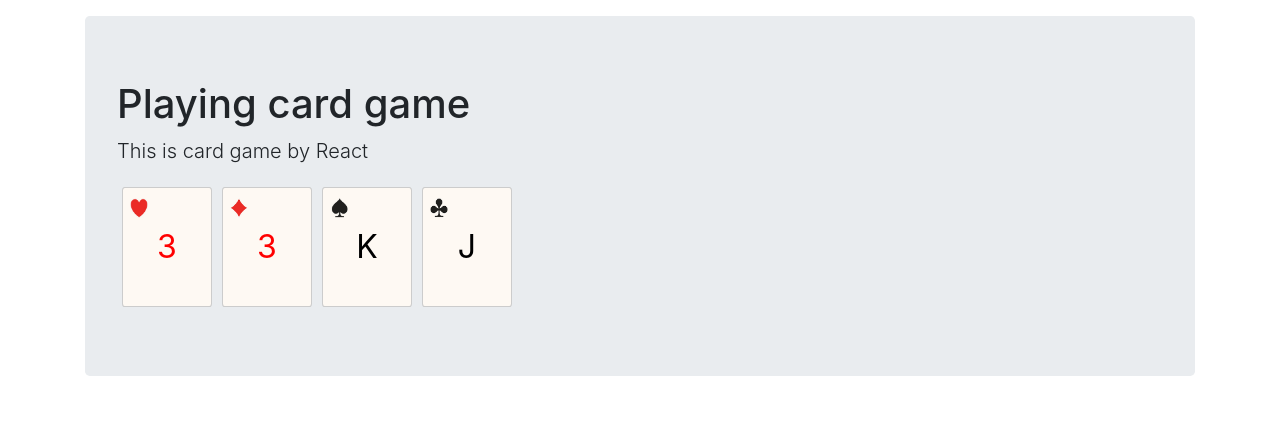
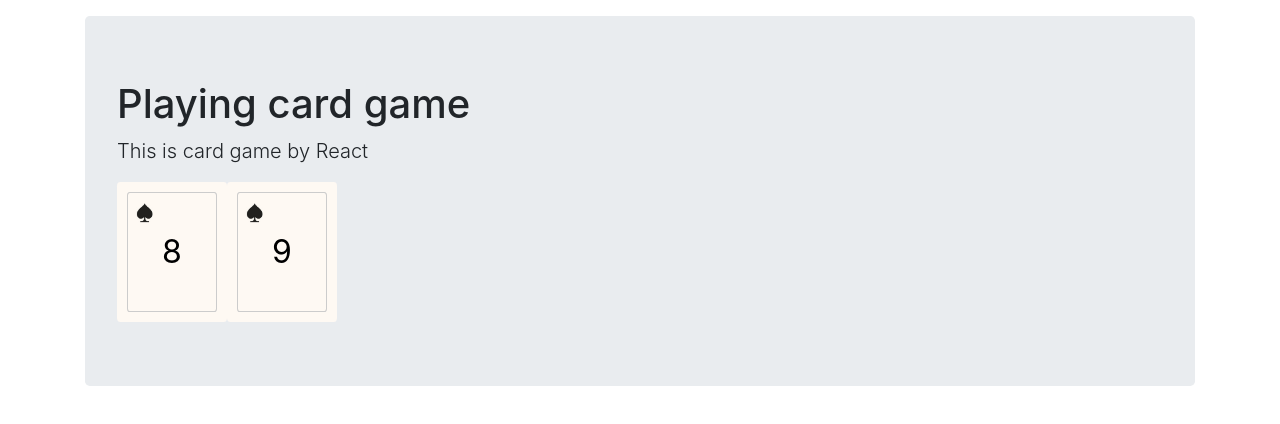
Before and after one commit to koko37/playing-card, a React (Create React App) app: page / in a window 1280 px wide. Shown: the top 424 px of the page. Built offline with nearby package versions, Linux system fonts and the light colour scheme.

Commit message:
feat: add redux

```diff
--- a/package.json
+++ b/package.json
@@ -14,7 +14,9 @@
     "react-router-dom": "^5.2.0",
     "react-router-redux": "^4.0.8",
     "react-scripts": "3.4.1",
-    "redux": "^4.0.5"
+    "redux": "^4.0.5",
+    "redux-devtools-extension": "^2.13.8",
+    "redux-thunk": "^2.3.0"
   },
   "scripts": {
     "start": "react-scripts start",
--- a/src/App.js
+++ b/src/App.js
@@ -1,12 +1,25 @@
-import React, { useState } from 'react'
-import { Container, Row, Button, Jumbotron  } from 'react-bootstrap';
-import Card from "./components/Card"
+import React from 'react'
+import { Container, Jumbotron  } from 'react-bootstrap';
+import CardHolder from "./components/CardHolder"
+
 
 export default () => {
     const card_size = {
         width: "90px",
         height: "120px"
     }
+    const cards_place_1 = [
+        {flower: "h", number: "3"},
+        {flower: "c", number: "5"},
+        {flower: "d", number: "j"},
+        {flower: "s", number: "8"},
+    ]
+    const cards_place_2 = [
+        {flower: "h", number: "6"},
+        {flower: "c", number: "7"},
+        {flower: "d", number: "8"},
+        {flower: "s", number: "9"},
+    ]
 
     return (
         <Container>
@@ -14,10 +27,8 @@ export default () => {
                 <h1>Playing card game</h1>
                 <p className="lead">This is card game by React</p>
                 <div className="d-flex">
-                    <Card flower="h" number="3" size={card_size} />
-                    <Card flower="d" number="3" size={card_size} />
-                    <Card flower="s" number="k" size={card_size} />
-                    <Card flower="c" number="j" size={card_size} />
+                    <CardHolder cards={cards_place_1} card_size={card_size} />
+                    <CardHolder cards={cards_place_2} card_size={card_size} />
                 </div>
 
             </Jumbotron>
--- /dev/null
+++ b/src/actions/picKActions.js
@@ -0,0 +1,17 @@
+export const PICK_FIRST_CARD = 'PICK_FIRST_CARD'
+export const PICK_SECOND_CARD = 'PICK_SECOND_CARD'
+export const RELEASE_SELECTED_CARDS = 'RELEASE_SELECTED_CARD'
+
+export const pickFirstCard = (card) => ({
+    type: PICK_FIRST_CARD,
+    payload: card
+})
+
+export const pickSecondCard = (card) => ({
+    type: PICK_SECOND_CARD,
+    payload: card
+})
+
+export const releaseSelected = () => ({
+    type: RELEASE_SELECTED_CARDS
+})
--- a/src/components/Card.js
+++ b/src/components/Card.js
@@ -5,7 +5,7 @@ import diamond from "../imgs/d.png"
 import heart from "../imgs/h.png"
 import spade from "../imgs/s.png"
 
-export default ({flower, number, size}) => {
+export default ({card, size, pickup}) => {
     const width = size != null ? size.width : "120px"
     const height = size != null ? size.height : "150px"
 
@@ -28,16 +28,16 @@ export default ({flower, number, size}) => {
     const card_style = {
         width: width,
         height: height,
-        color: (flower === "h" || flower === "d") ? "red" : "black",
-        backgroundImage: `url(${getImage(flower)})`,
+        color: (card.flower === "h" || card.flower === "d") ? "red" : "black",
+        backgroundImage: `url(${getImage(card.flower)})`,
         backgroundRepeat: "no-repeat",
         backgroundPosition: "10% 10%",
         backgroundSize: "20% 17%"
     }
 
     return (
-        <div className={styles.card + " d-flex align-items-center justify-content-center"} style={card_style}>
-            <span className={styles.number}>{number.toString().toUpperCase()}</span>
+        <div className={styles.card + " d-flex align-items-center justify-content-center"} style={card_style} onClick={() => pickup(card)}>
+            <span className={styles.number}>{card.number.toString().toUpperCase()}</span>
         </div>
     )
 }
--- /dev/null
+++ b/src/components/CardHolder.js
@@ -0,0 +1,67 @@
+import React, { useState } from 'react'
+import { connect } from 'react-redux'
+import styles from "../styles/card-holder.module.css"
+import Card from "./Card"
+import { pickFirstCard, pickSecondCard, releaseSelected } from "../actions/picKActions"
+
+const mapStateToProps = (state) => ({
+    firstCard: state.pickup.firstCard,
+    secondCard: state.pickup.secondCard
+})
+
+const mapDispatchToProps = (dispatch) => ({
+    setFirstCard: (card) => dispatch(pickFirstCard(card)),
+    setSecondCard: (card) => dispatch(pickSecondCard(card)),
+    releaseSelect: () => dispatch(releaseSelected())
+})
+
+const CardHolder = ({cards, card_size, firstCard, secondCard, setFirstCard, setSecondCard, releaseSelect}) => {
+    const [cardList, setCardList] = useState(cards);
+    const [topCard, setTopCard] = useState(cards[cards.length - 1])
+    const [active, setActive] = useState(topCard === firstCard);
+
+    const style = {
+        border: active ? "solid 1px #f00" : "none"
+    }
+
+    const pickCard = (card) => {
+        // check validation
+        if(cardList.length ===0)
+        {
+            return
+        }
+        if(firstCard == null)
+        {
+            setFirstCard(topCard);
+            console.log("selected first card!");
+            return;
+        }
+        if(firstCard === topCard)
+        {
+            console.log("same card selected.");
+            return;
+        }
+        if(firstCard.number !== topCard.number)
+        {
+            console.log("different card selected.");
+            setFirstCard(null);
+            return;
+        }
+
+        // 2 same cards were selected, so remove the card pair
+        setTopCard(cardList.pop());
+        setActive(false);
+        setFirstCard(null);
+
+    }
+
+    return(
+        <div className={styles.cardHolder} style={style}>
+            {topCard != null && (
+                <Card card={topCard} size={card_size} pickup={pickCard} />
+            )}
+        </div>
+    )
+}
+
+export default connect(mapStateToProps, mapDispatchToProps)(CardHolder)
--- a/src/index.js
+++ b/src/index.js
@@ -2,7 +2,21 @@ import ReactDOM from 'react-dom'
 import React from 'react'
 import App from './App'
 
+import { createStore, applyMiddleware } from 'redux'
+import { Provider } from 'react-redux'
+import thunk from 'redux-thunk'
+import { composeWithDevTools } from 'redux-devtools-extension'
+import rootReducer from './reducers'
+
 import 'bootstrap/dist/css/bootstrap.min.css';
 
-ReactDOM.render(<App />
+const store = createStore(
+    rootReducer,
+    composeWithDevTools(applyMiddleware(thunk))
+)
+
+ReactDOM.render(
+    <Provider store={store}>
+        <App />
+    </Provider>
 , document.getElementById("root"))
--- /dev/null
+++ b/src/reducers/index.js
@@ -0,0 +1,8 @@
+import { combineReducers } from 'redux'
+import pickReducer from './pickReducer'
+
+const rootReducer = combineReducers({
+    pickup: pickReducer,
+})
+
+export default rootReducer;
--- /dev/null
+++ b/src/reducers/pickReducer.js
@@ -0,0 +1,22 @@
+import * as actions from "../actions/picKActions"
+
+export const initialState = {
+    firstCard: null,
+    secondCard: null,
+}
+
+export default function pickReducer(state = initialState, action) {
+    switch(action.type) {
+        case actions.PICK_FIRST_CARD:
+            return {...state, firstCard: action.payload};
+
+        case actions.PICK_SECOND_CARD:
+            return {...state, secondCard: action.payload};
+
+        case actions.RELEASE_SELECTED_CARDS:
+            return {...state, firstCard: null, secondCard: null};
+
+        default:
+            return state;
+    }
+}
--- /dev/null
+++ b/src/styles/card-holder.module.css
@@ -0,0 +1,7 @@
+.cardHolder{
+    display: inline-block;
+    margin: 0;
+    padding: 5px;
+    border-radius: 3%;
+    background-color: #fef9f3;
+}
--- a/src/styles/card.module.css
+++ b/src/styles/card.module.css
@@ -4,6 +4,7 @@
     margin: 5px;
     border-radius: 3%;
     background-color: #fef9f3;
+    cursor: pointer;
 }
 
 .card:hover {
```
Also changed, not shown: 1 other file (tests, documents, lock files or other folders).
